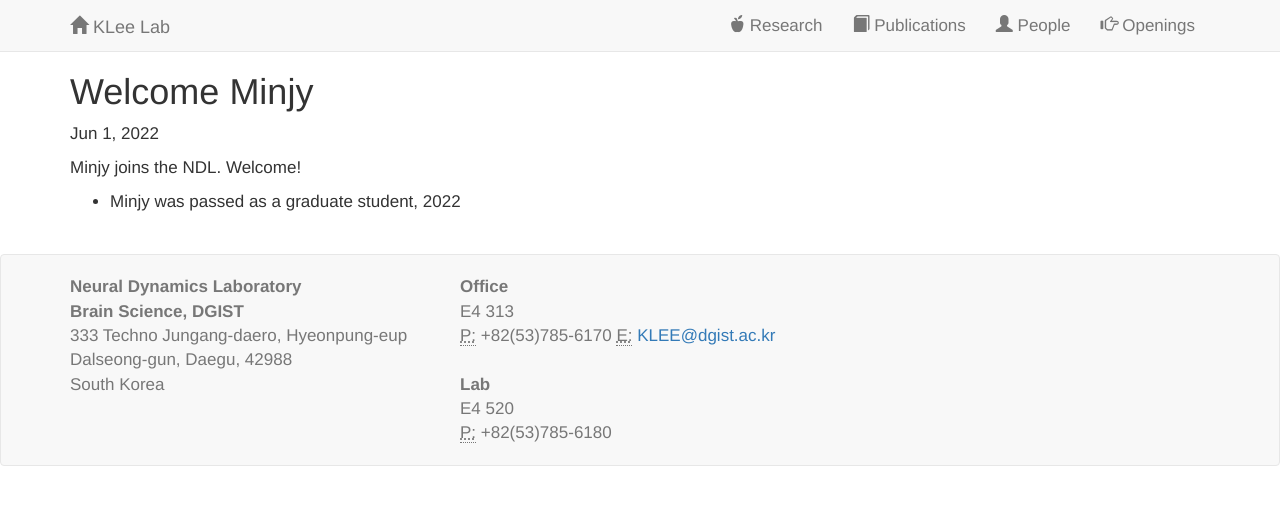
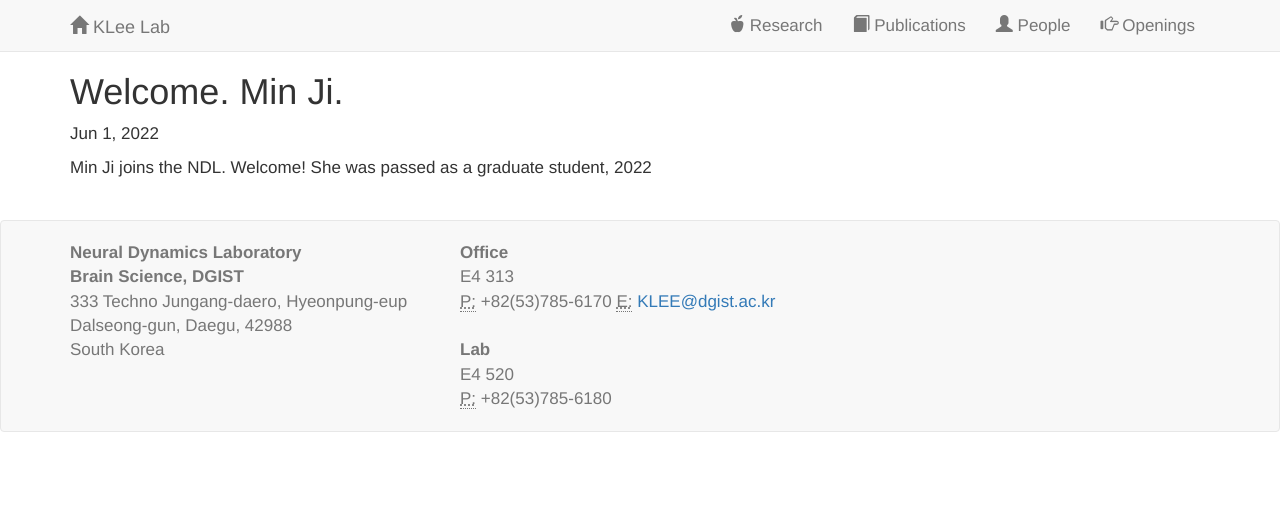
Before and after one commit to kleelab/kleelab.github.io, a Jekyll site: the page built from _posts/2022-06-21- A new member.md, in a window 1280 px wide. Shown: the top 505 px of the page. Built offline with Jekyll 4.4.1, drawn with Linux system fonts in a browser that asks for light colours; nearby versions of some CDN libraries; a style sheet for code colours, icons or effects is not loaded.

Commit message:
Update 2022-06-21- A new member.md

```diff
--- a/_posts/2022-06-21- A new member.md
+++ b/_posts/2022-06-21- A new member.md
@@ -1,10 +1,8 @@
 ---
 layout: post
-title:  Welcome Minjy
+title:  Welcome. Min Ji.
 date:   2022-06-01
 excerpt: >
 ---
 
-  Minjy joins the NDL.  Welcome!
-
-  - Minjy was passed as a graduate student, 2022
+  Min Ji joins the NDL.  Welcome! She was passed as a graduate student, 2022
```
